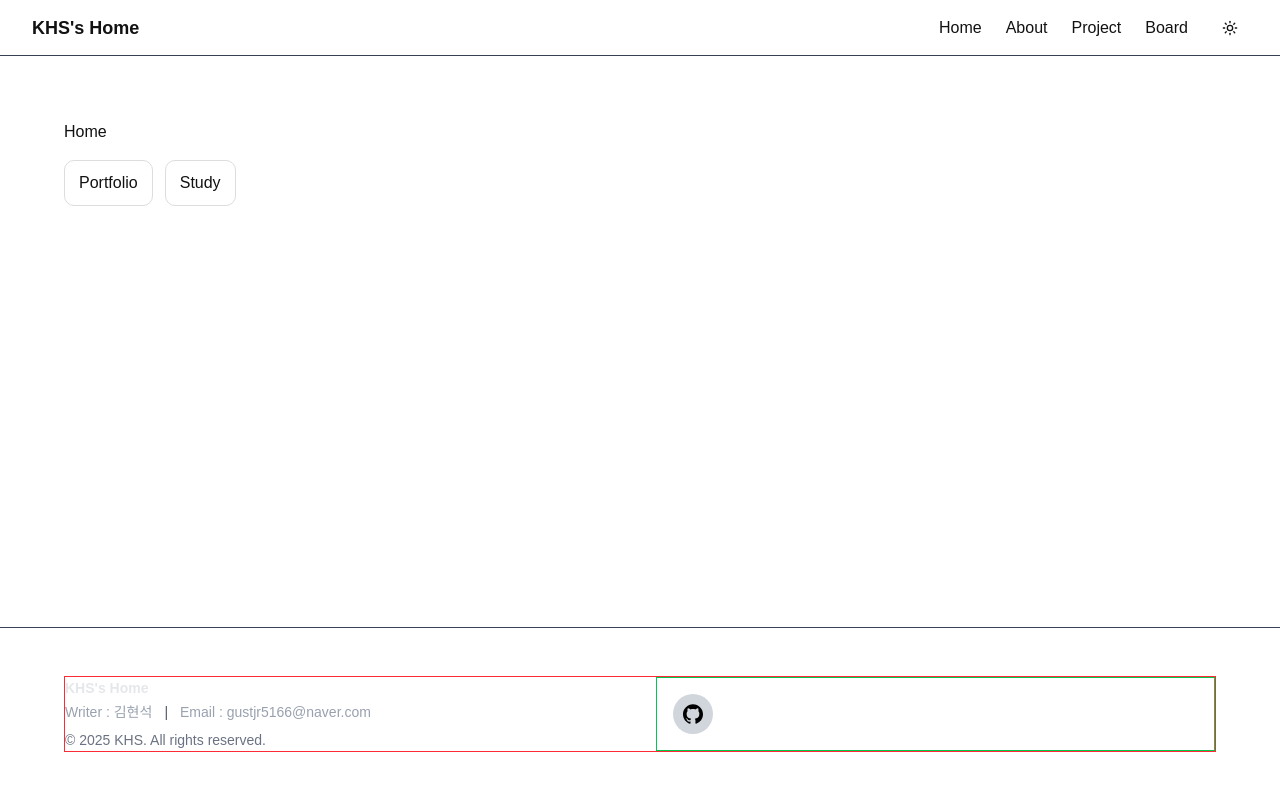
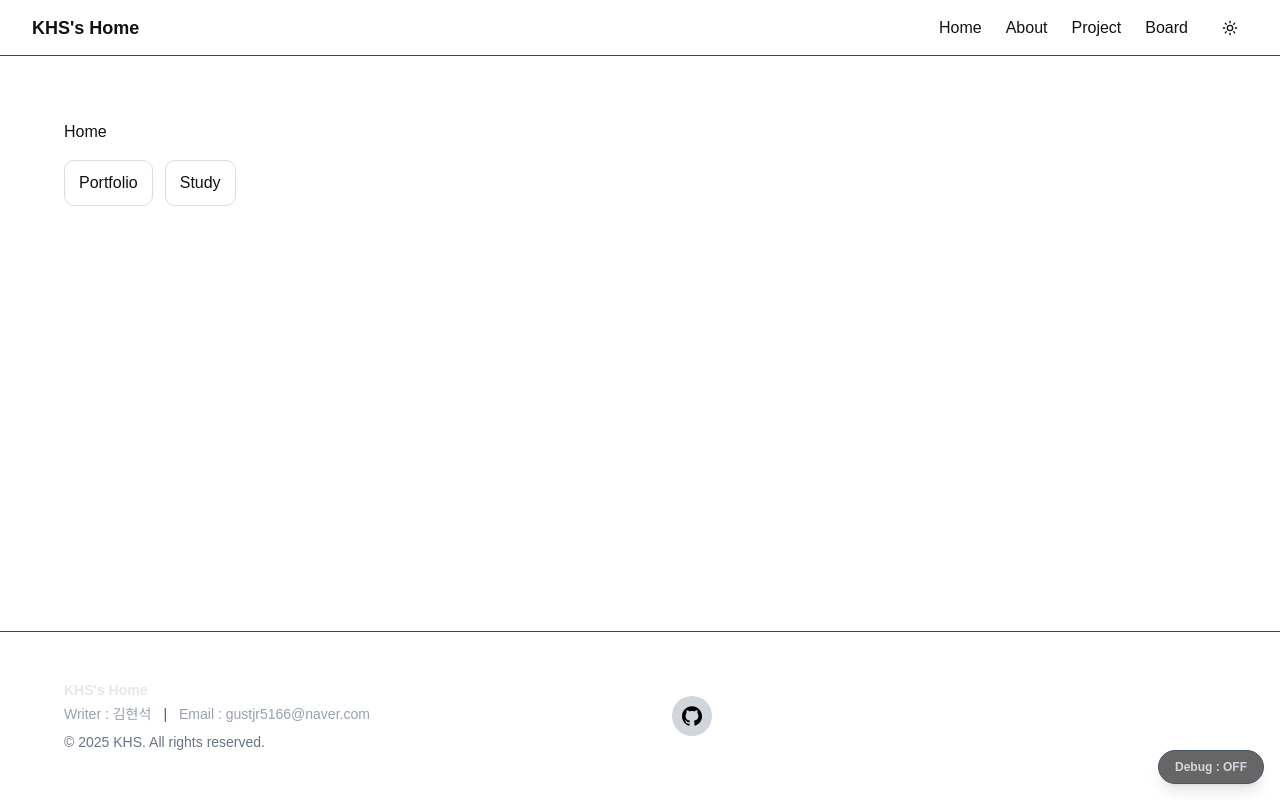
Before and after one commit to hyeonseokKI/home-server, a Next.js app: page / in a window 1280 px wide. Built offline with nearby package versions, Linux system fonts and the light colour scheme.

Commit message:
feat: add debug provider and components for UI debugging functionality

```diff
--- /dev/null
+++ b/app/components/DebugFloatingButton.tsx
@@ -0,0 +1,28 @@
+// DebugFloatingButton.tsx
+"use client";
+
+import { useDebugOutline } from "./debug-provider";
+
+export default function DebugFloatingButton() {
+  const { debug, toggle } = useDebugOutline();
+
+  return (
+    <button
+      type="button"
+      onClick={toggle}
+      aria-pressed={debug}
+      title="컴포넌트 경계선 디버그 토글"
+      className={`
+        fixed bottom-4 right-4 z-[9999]
+        rounded-full px-4 py-2 text-xs font-semibold
+        shadow-lg backdrop-blur
+        transition
+        ${debug
+          ? "border border-red-400 bg-red-950/70 text-red-300"
+          : "border border-gray-600 bg-black/60 text-gray-300 hover:bg-black/80"}
+      `}
+    >
+      Debug : {debug ? "ON" : "OFF"}
+    </button>
+  );
+}
--- /dev/null
+++ b/app/components/DebugToggleButton.tsx
@@ -0,0 +1,20 @@
+// DebugToggleButton.tsx
+"use client";
+
+import { useDebugOutline } from "./debug-provider";
+
+export default function DebugToggleButton() {
+  const { debug, toggle } = useDebugOutline();
+
+  return (
+    <button
+      type="button"
+      onClick={toggle}
+      className="rounded-md border px-3 py-1 text-sm hover:opacity-80"
+      aria-pressed={debug}
+      title="컴포넌트 경계선 디버그 토글"
+    >
+      test: {debug ? "ON" : "OFF"}
+    </button>
+  );
+}
--- a/app/components/Footer.tsx
+++ b/app/components/Footer.tsx
@@ -5,7 +5,7 @@ export default function Footer() {
     <footer className="mt-24 border-t border-gray-700 text-gray-400">
       {/* 상단 정보 영역 */}
       <div className="w-full px-8 py-12">
-        <div className="mx-auto max-w-6xl grid grid-cols-1 md:grid-cols-2 gap-8 items-center border border-red-500">
+        <div className="mx-auto max-w-6xl grid grid-cols-1 md:grid-cols-2 gap-8 items-center ">
 
 
           {/* 1열: 텍스트 정보 */}
@@ -29,7 +29,7 @@ export default function Footer() {
           </div>
 
           {/* 2열: GitHub 아이콘 (가운데 정렬) */}
-          <div className="flex items-center justify-start border border-green-500 p-4">
+          <div className="flex items-center justify-start  p-4">
 
             <a
               href="https://github.com/hyeonseokKI"
--- /dev/null
+++ b/app/components/debug-provider.tsx
@@ -0,0 +1,54 @@
+//debug-provider.tsx
+"use client";
+
+import React, { createContext, useContext, useEffect, useMemo, useState } from "react";
+
+type DebugContextValue = {
+  debug: boolean;
+  toggle: () => void;
+  setDebug: (v: boolean) => void;
+};
+
+const DebugContext = createContext<DebugContextValue | null>(null);
+
+export function DebugProvider({ children }: { children: React.ReactNode }) {
+  const [debug, setDebug] = useState(false);
+
+  // 최초 1회: localStorage에서 로드
+  useEffect(() => {
+    try {
+      const saved = localStorage.getItem("ui-debug-outline");
+      if (saved != null) setDebug(saved === "1");
+    } catch {
+      // ignore (privacy mode 등)
+    }
+  }, []);
+
+  // debug 변경 시: html에 클래스 토글 + localStorage 저장
+  useEffect(() => {
+    const root = document.documentElement; // <html>
+    root.classList.toggle("ui-debug-outline", debug);
+    try {
+      localStorage.setItem("ui-debug-outline", debug ? "1" : "0");
+    } catch {
+      // ignore
+    }
+  }, [debug]);
+
+  const value = useMemo(
+    () => ({
+      debug,
+      toggle: () => setDebug((v) => !v),
+      setDebug,
+    }),
+    [debug]
+  );
+
+  return <DebugContext.Provider value={value}>{children}</DebugContext.Provider>;
+}
+
+export function useDebugOutline() {
+  const ctx = useContext(DebugContext);
+  if (!ctx) throw new Error("useDebugOutline must be used within <DebugProvider>");
+  return ctx;
+}
--- a/app/globals.css
+++ b/app/globals.css
@@ -176,3 +176,27 @@ body {
     @apply bg-background text-foreground;
   }
 }
+
+
+/* ============================= */
+/* DEBUG OUTLINE (TAILWIND SAFE) */
+/* ============================= */
+@layer utilities {
+  html.ui-debug-outline * {
+    outline: 2px solid red !important;
+    outline-offset: -2px !important;
+  }
+
+  html.ui-debug-outline header,
+  html.ui-debug-outline nav {
+    outline-color: cyan !important;
+  }
+
+  html.ui-debug-outline main {
+    outline-color: lime !important;
+  }
+
+  html.ui-debug-outline footer {
+    outline-color: yellow !important;
+  }
+}
--- a/app/layout.tsx
+++ b/app/layout.tsx
@@ -5,6 +5,8 @@ import Nav from "./components/Nav";
 import Footer from "./components/Footer";
 import { ThemeProvider } from './components/theme-provider';
 import DarkThemeHandler from "./components/theme-handler";
+import { DebugProvider } from "./components/debug-provider";
+import DebugFloatingButton from "./components/DebugFloatingButton";
 
 const geistSans = Geist({
   variable: "--font-geist-sans",
@@ -31,11 +33,14 @@ export default function RootLayout({
       <head><DarkThemeHandler /></head>
       <body className={`${geistSans.variable} ${geistMono.variable} antialiased flex min-h-screen flex-col `}>
         <ThemeProvider>
-        <Nav />
+          <DebugProvider>
+          <Nav />
         {/* <ThemeProvider>{children}</ThemeProvider> */}
         <main className="flex-1 px-8 py-8">{children}</main>
 
-        <Footer />
+          <Footer />
+            <DebugFloatingButton />
+          </DebugProvider>
         </ThemeProvider>
       </body>
     </html>
--- a/site/index.html
+++ /dev/null
@@ -1,21 +0,0 @@
-<!DOCTYPE html>
-<html>
-<head>
-  <meta charset="UTF-8">
-  <title>Docker Test</title>
-
-    <!-- favicon -->
-  <link rel="icon" href="/favicon.ico" type="image/x-icon">
-  <link rel="shortcut icon" href="/favicon.ico" type="image/x-icon">
-</head>
-<body>
-  <h1>🐳 Docker Web Server OK</h1>
-  <p>Ubuntu + Docker + Nginx</p>
-  <p> web hook test ! </p>
-  <p> web hook secret test ! </p>
-  <p> blue - green test !  </p>
-  <p> blue - green i wanna last test !  </p>
-
-
-</body>
-</html>
```
Also changed, not shown: 1 other file (tests, documents, lock files or other folders).
